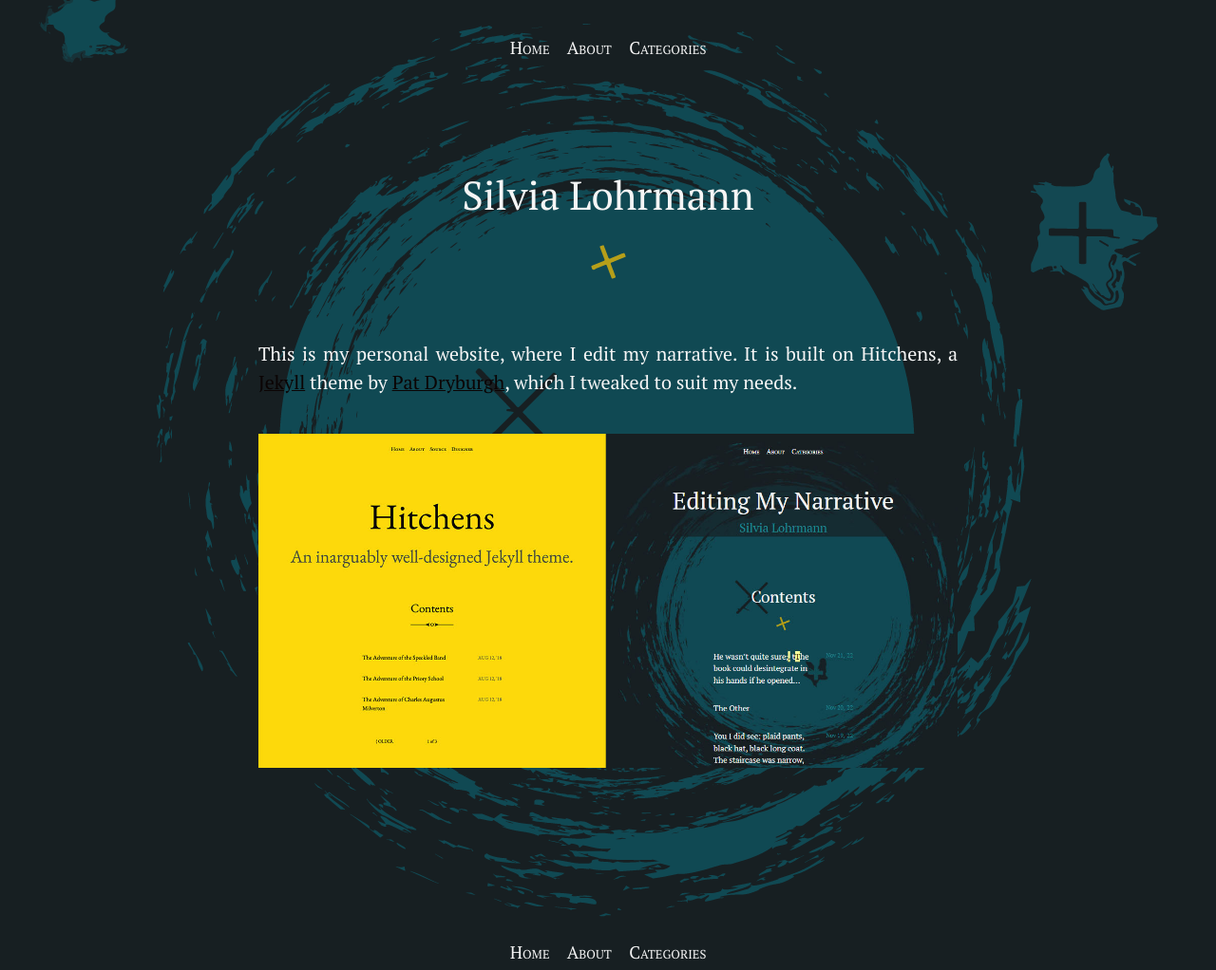
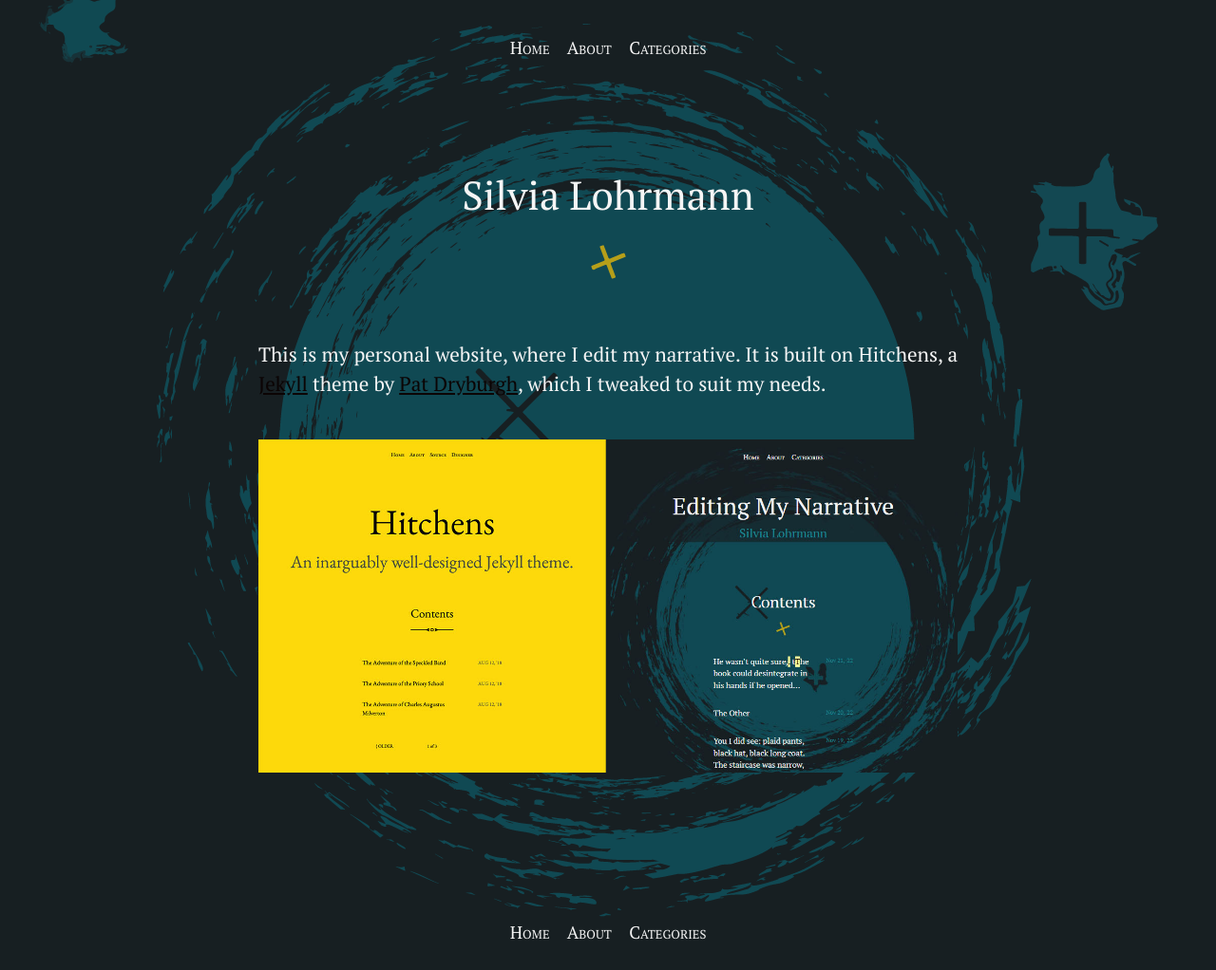
Before and after one commit to silvialohrmann/editorial, a Jekyll site: the page built from README.md, in a window 1280 px wide. Shown: the whole page at 95% size. Built offline with Jekyll 4.4.1, drawn with Linux system fonts in a browser that asks for light colours; after the commit the page ends 1001 px from its top, so only the background shows below that.

Commit message:
Update _article.scss

```diff
--- a/_sass/_article.scss
+++ b/_sass/_article.scss
@@ -11,7 +11,6 @@
   margin-right: auto;
   max-width: 46rem;
   padding: 0 1.2em;
-  font-size:95%;
 }
 
 .post > h1 {
@@ -66,9 +65,9 @@
 
 .post-meta {
   margin-bottom: 0;
-  margin-top: 4em;
+  margin-top: 3em;
   text-align: right;
-  font-size:110%;
+  font-size:105%;
 }
 
 .post-categories {
```
